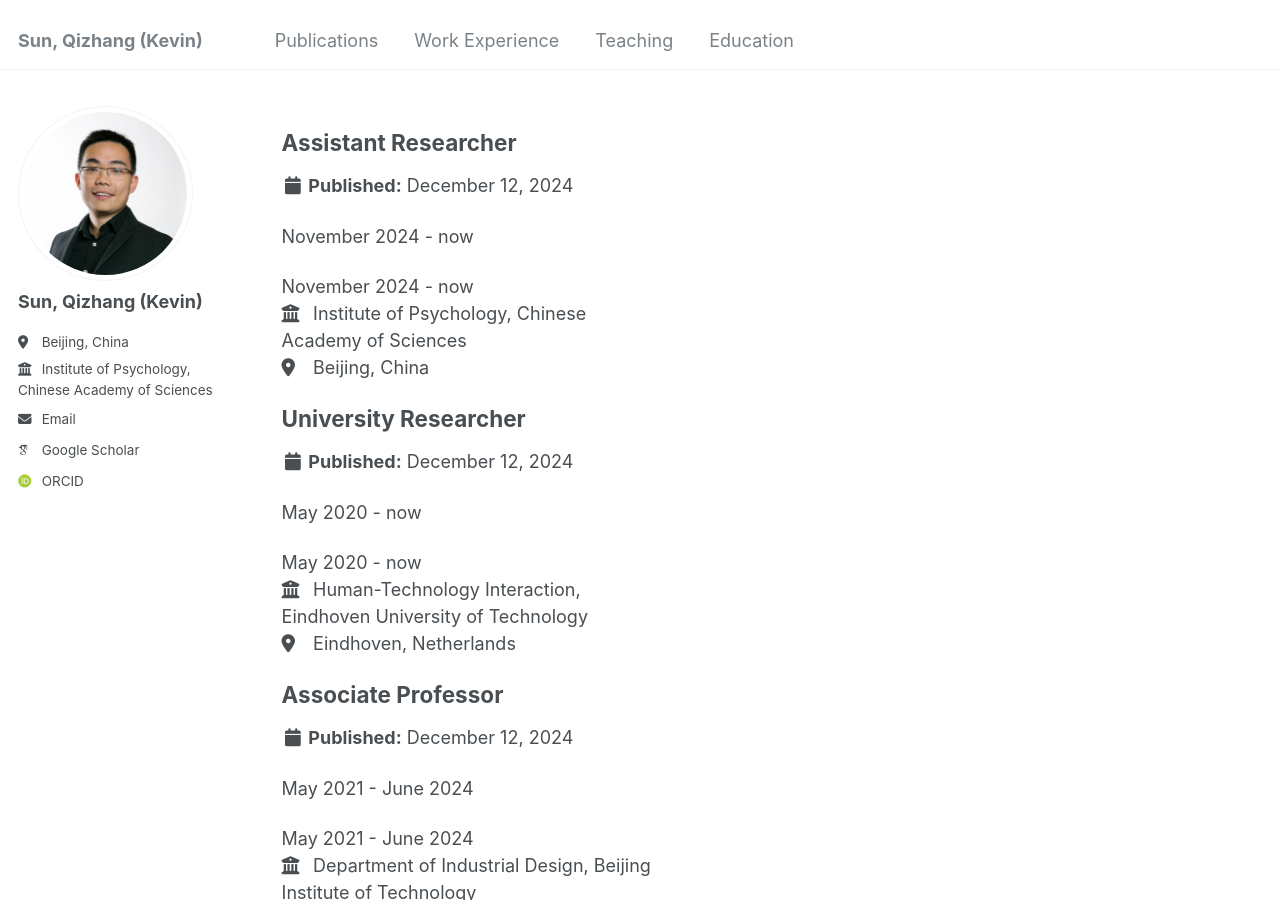
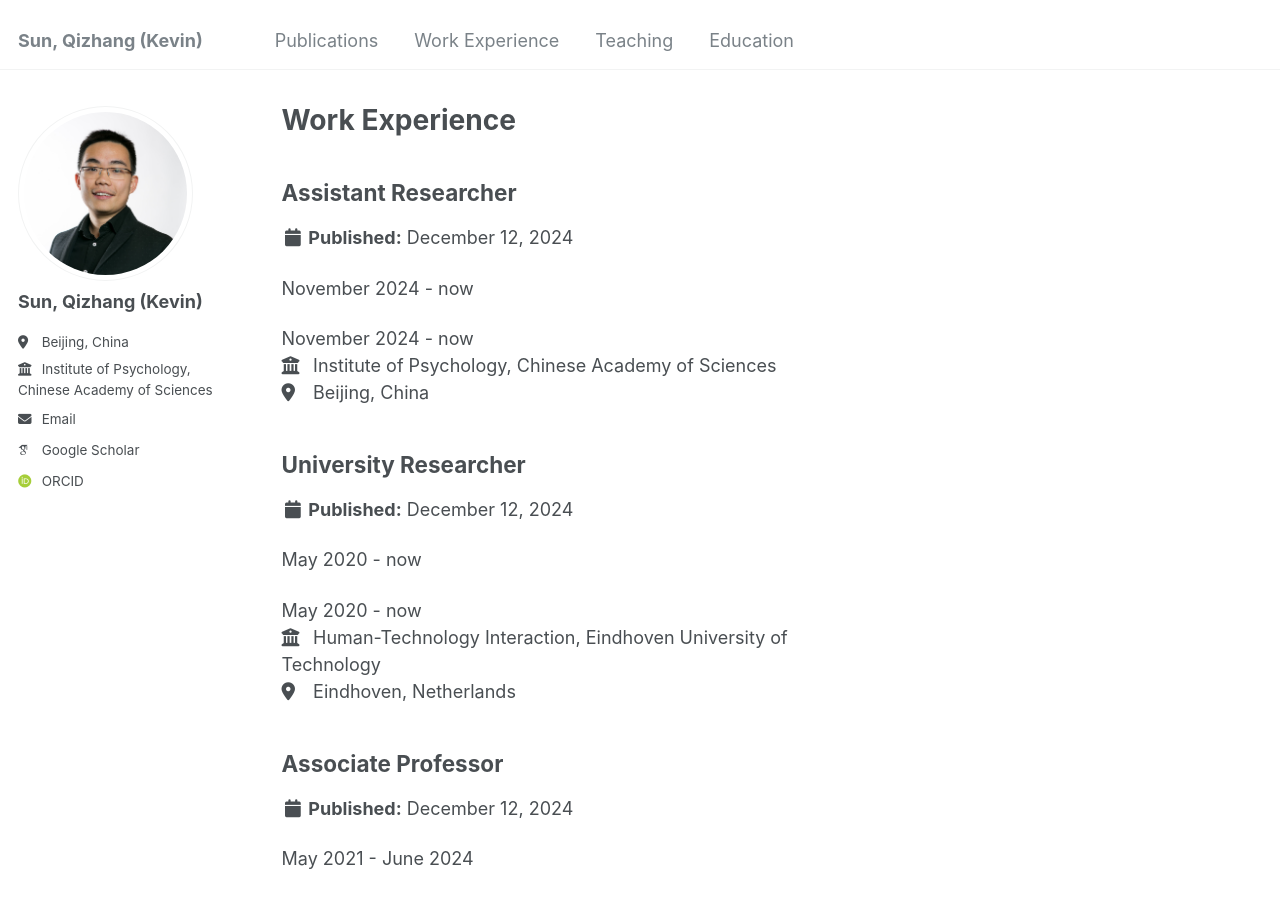
Before and after one commit to KevinSun2811/KevinSun2811.github.io, a Jekyll site: the page built from _pages/portfolio.html, in a window 1280 px wide and 900 px high. Built offline with Jekyll 4.4.1, drawn with Linux system fonts in a browser that asks for light colours; some web fonts are replaced.

Commit message:
bug fixing attempt 2

```diff
--- a/_pages/portfolio.html
+++ b/_pages/portfolio.html
@@ -1,6 +1,6 @@
 ---
 layout: archive
-<!--title: "Work Experience"-->
+title: "Work Experience"
 permalink: /portfolio/
 author_profile: true
 ---
```
